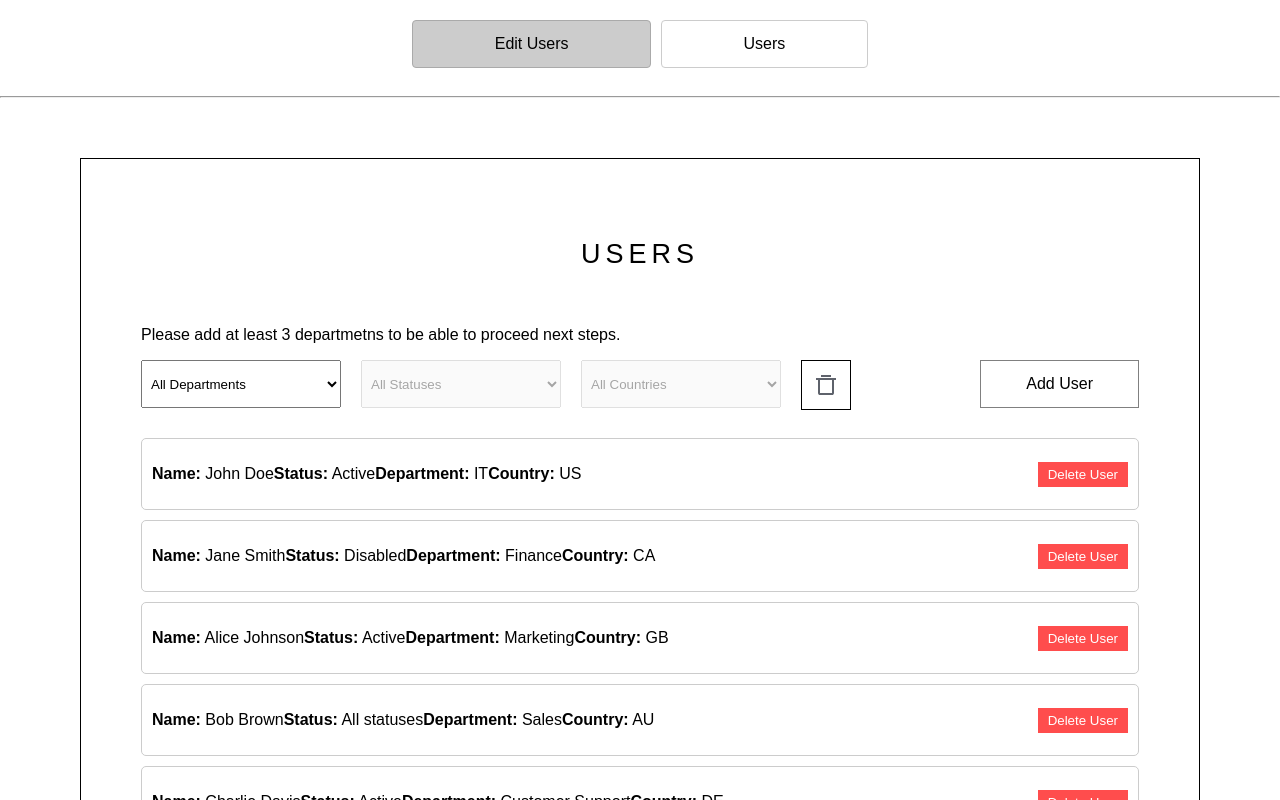
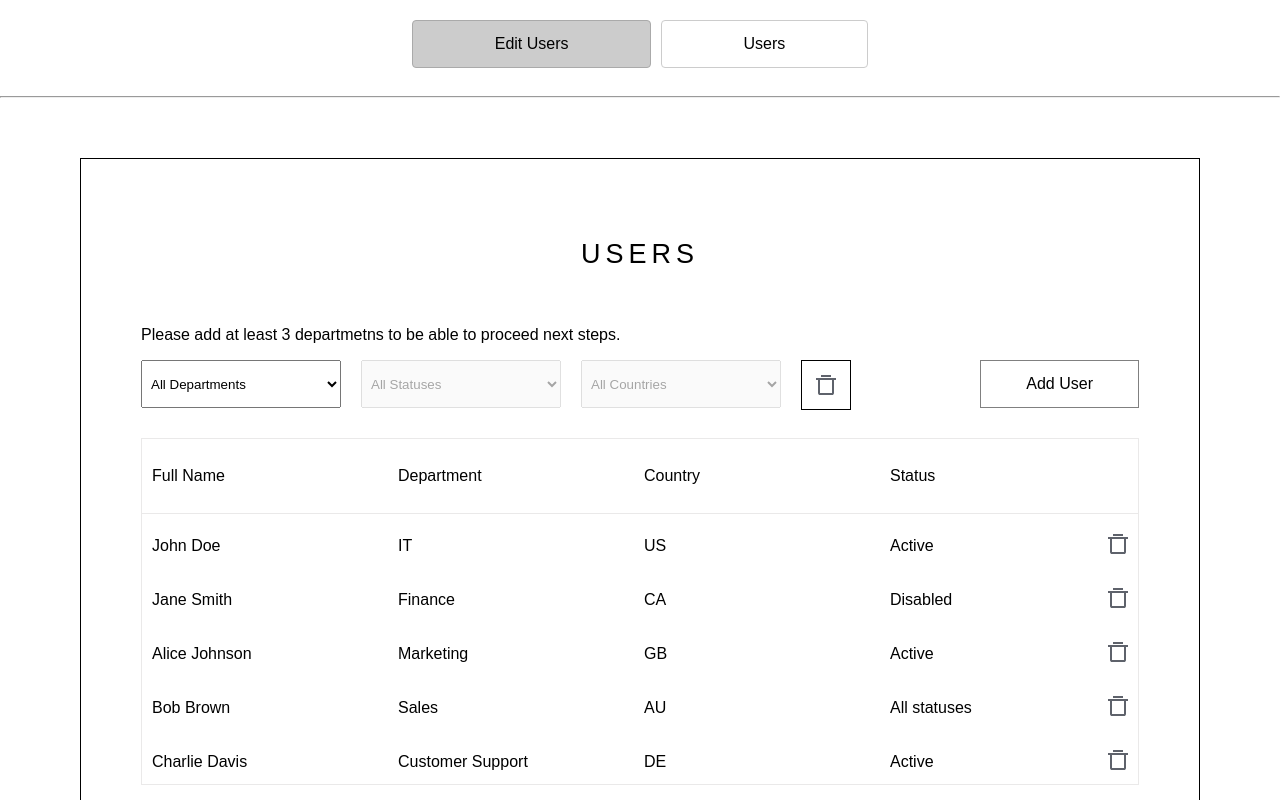
Before and after one commit to AndriyMykhailiyk/Test_15.01, a React (Create React App) app: page /users in a window 1280 px wide. Shown: the top 800 px of the page. Built offline with nearby package versions, Linux system fonts and the light colour scheme.

Commit message:
styling the user list component

```diff
--- a/src/UserComp/UserComp.jsx
+++ b/src/UserComp/UserComp.jsx
@@ -1,6 +1,6 @@
 import React, { useState, useEffect } from "react";
-import './Users.css';
-import Busket from '../svg/basket.svg'
+import "./Users.css";
+import Busket from "../svg/basket.svg";
 const Users = () => {
   const initialUsers = [
     {
@@ -8,35 +8,35 @@ const Users = () => {
       name: "John Doe",
       status: "Active",
       department: "IT",
-            country: "US"
+      country: "US",
     },
     {
       id: 2,
       name: "Jane Smith",
       status: "Disabled",
       department: "Finance",
-            country: "CA"
+      country: "CA",
     },
     {
       id: 3,
       name: "Alice Johnson",
       status: "Active",
       department: "Marketing",
-            country: "GB"
+      country: "GB",
     },
     {
       id: 4,
       name: "Bob Brown",
       status: "All statuses",
       department: "Sales",
-            country: "AU"
+      country: "AU",
     },
     {
       id: 5,
       name: "Charlie Davis",
       status: "Active",
       department: "Customer Support",
-            country: "DE"
+      country: "DE",
     },
   ];
 
@@ -54,7 +54,7 @@ const Users = () => {
     name: "",
     status: "",
     department: "",
-        country: ""
+    country: "",
   });
   const [selectedDepartment, setSelectedDepartment] = useState("");
 
@@ -64,7 +64,9 @@ const Users = () => {
 
   const handleDepartmentChange = (department) => {
     if (selectedDepartments.includes(department)) {
-            setSelectedDepartments(selectedDepartments.filter(dept => dept !== department));
+      setSelectedDepartments(
+        selectedDepartments.filter((dept) => dept !== department)
+      );
     } else {
       setSelectedDepartments([...selectedDepartments, department]);
     }
@@ -77,7 +79,7 @@ const Users = () => {
   };
 
   const deleteUser = (id) => {
-        const updatedUsers = users.filter(user => user.id !== id);
+    const updatedUsers = users.filter((user) => user.id !== id);
     setUsers(updatedUsers);
   };
 
@@ -91,15 +93,20 @@ const Users = () => {
       name: "",
       status: "",
       department: "",
-            country: ""
+      country: "",
     });
   };
 
   const addUser = () => {
-        if (newUser.name && newUser.status && newUser.department && newUser.country) {
+    if (
+      newUser.name &&
+      newUser.status &&
+      newUser.department &&
+      newUser.country
+    ) {
       const user = {
         id: users.length + 1,
-                ...newUser
+        ...newUser,
       };
       const updatedUsers = [...users, user];
       setUsers(updatedUsers);
@@ -113,27 +120,31 @@ const Users = () => {
     const { name, value } = e.target;
     setNewUser({
       ...newUser,
-            [name]: value
+      [name]: value,
     });
   };
 
-    const filteredUsers = users.filter(user => {
-        const matchesDepartment = selectedDepartments.length === 0 || selectedDepartments.includes(user.department);
+  const filteredUsers = users.filter((user) => {
+    const matchesDepartment =
+      selectedDepartments.length === 0 ||
+      selectedDepartments.includes(user.department);
     const matchesStatus = !selectedStatus || user.status === selectedStatus;
     const matchesCountry = !selectedCountry || user.country === selectedCountry;
     return matchesDepartment && matchesStatus && matchesCountry;
   });
 
-    const uniqueDepartments = [...new Set(users.map(user => user.department))];
-    const uniqueStatuses = [...new Set(users.map(user => user.status))];
-    const uniqueCountries = [...new Set(users.map(user => user.country))];
+  const uniqueDepartments = [...new Set(users.map((user) => user.department))];
+  const uniqueStatuses = [...new Set(users.map((user) => user.status))];
+  const uniqueCountries = [...new Set(users.map((user) => user.country))];
 
   return (
     <div className="users-container">
       <h1 className="UsersTitle">USERS</h1>
 
       <div className="wrapBloack">
-<p>Please add at least 3 departmetns to be able to proceed next steps.</p>
+        <p>
+          Please add at least 3 departmetns to be able to proceed next steps.
+        </p>
         <div className="wrappBlock">
           <div className="filters">
             <div className="department-filter">
@@ -143,7 +154,9 @@ const Users = () => {
               >
                 <option value="">All Departments</option>
                 {uniqueDepartments.map((department, index) => (
-            <option key={index} value={department}>{department}</option>
+                  <option key={index} value={department}>
+                    {department}
+                  </option>
                 ))}
               </select>
             </div>
@@ -156,12 +169,12 @@ const Users = () => {
               >
                 <option value="">All Statuses</option>
                 {uniqueStatuses.map((status, index) => (
-            <option key={index} value={status}>{status}</option>
+                  <option key={index} value={status}>
+                    {status}
+                  </option>
                 ))}
               </select>
             </div>
-
-
 
             <div className="country-filter">
               <select
@@ -171,16 +184,21 @@ const Users = () => {
               >
                 <option value="">All Countries</option>
                 {uniqueCountries.map((country, index) => (
-                            <option key={index} value={country}>{country}</option>
+                  <option key={index} value={country}>
+                    {country}
+                  </option>
                 ))}
               </select>
             </div>
 
-
             <div className="wrapperDelitew">
-    <img src={Busket} alt="basket" className="basket" onClick={resetFilters}/>
+              <img
+                src={Busket}
+                alt="basket"
+                className="basket"
+                onClick={resetFilters}
+              />
             </div>
-
           </div>
 
           <button onClick={openAddUserPopup} className="add-user-button">
@@ -189,19 +207,32 @@ const Users = () => {
         </div>
       </div>
 
+      <div className="user-list">
+        <div className="headeruserList">
+          <div className="user-info">
+            <p>Full Name</p>
+            <p>Department</p>
+            <p>Country</p>
+            <p>Status</p>
+          </div>
+        </div>
 
-            <div className="user-list">
-                {filteredUsers.map(user => (
+        {filteredUsers.map((user) => (
           <div key={user.id} className="user-item">
             <div className="user-info">
-                            <p><strong>Name:</strong> {user.name}</p>
-                            <p><strong>Status:</strong> {user.status}</p>
-                            <p><strong>Department:</strong> {user.department}</p>
-                            <p><strong>Country:</strong> {user.country}</p>
+              <p>{user.name}</p>
+              <p> {user.department}</p>
+              <p>{user.country}</p>
+              <p> {user.status}</p>
             </div>
-                        <button onClick={() => deleteUser(user.id)} className="delete-button">
-                            Delete User
-                        </button>
+            <div className="wrapperDelitew">
+              <img
+                src={Busket}
+                alt="basket"
+                className="basket1"
+                onClick={() => deleteUser(user.id)}
+              />
+            </div>
           </div>
         ))}
       </div>
@@ -212,10 +243,10 @@ const Users = () => {
             <h2 className="AddUsersTitle">ADD USER</h2>
 
             <div className="wrappInput">
-
               <div className="wrapOnInput">
-
-    <label htmlFor="name" className="LableText">Full Name:</label>
+                <label htmlFor="name" className="LableText">
+                  Full Name:
+                </label>
                 <input
                   type="text"
                   id="name"
@@ -228,7 +259,9 @@ const Users = () => {
               </div>
 
               <div className="wrapOnInput">
-    <label htmlFor="status" className="LableText">Status:</label>
+                <label htmlFor="status" className="LableText">
+                  Status:
+                </label>
                 <select
                   id="status"
                   name="status"
@@ -236,15 +269,21 @@ const Users = () => {
                   value={newUser.status}
                   onChange={handleNewUserChange}
                 >
-        <option value="" className="optionStyle">Select Status</option>
+                  <option value="" className="optionStyle">
+                    Select Status
+                  </option>
                   {uniqueStatuses.map((status, index) => (
-            <option key={index} value={status}>{status}</option>
+                    <option key={index} value={status}>
+                      {status}
+                    </option>
                   ))}
                 </select>
               </div>
 
               <div className="wrapOnInput">
-    <label htmlFor="department" className="LableText">Department:</label>
+                <label htmlFor="department" className="LableText">
+                  Department:
+                </label>
                 <select
                   id="department"
                   name="department"
@@ -252,15 +291,21 @@ const Users = () => {
                   onChange={handleNewUserChange}
                   className="selectAl"
                 >
-        <option value="" className="optionStyle">Select Department</option>
+                  <option value="" className="optionStyle">
+                    Select Department
+                  </option>
                   {uniqueDepartments.map((department, index) => (
-            <option key={index} value={department}>{department}</option>
+                    <option key={index} value={department}>
+                      {department}
+                    </option>
                   ))}
                 </select>
               </div>
 
               <div className="wrapOnInput">
-    <label htmlFor="country" className="LableText">Country:</label>
+                <label htmlFor="country" className="LableText">
+                  Country:
+                </label>
                 <select
                   id="country"
                   name="country"
@@ -268,12 +313,16 @@ const Users = () => {
                   value={newUser.country}
                   onChange={handleNewUserChange}
                 >
-        <option value="" className="optionStyle">Select Country</option>
+                  <option value="" className="optionStyle">
+                    Select Country
+                  </option>
                   {uniqueCountries.map((country, index) => (
-            <option key={index} value={country}>{country}</option>
+                    <option key={index} value={country}>
+                      {country}
+                    </option>
                   ))}
                 </select>
-</div >
+              </div>
             </div>
             <div className="popup-buttons">
               <button onClick={closeAddUserPopup} className="cancel-button">
--- a/src/UserComp/Users.css
+++ b/src/UserComp/Users.css
@@ -8,7 +8,7 @@
 .add-user-button {
   height: 100%;
   padding: 14px 45px;
-    background-color:transparent;
+  background-color: transparent;
   color: black;
   border: 1px solid gray;
   cursor: pointer;
@@ -38,7 +38,7 @@
 .filters select {
   padding: 5px;
   margin-bottom: 10px;
-    height: 48PX;
+  height: 48px;
   width: 200px;
 }
 
@@ -56,30 +56,18 @@
 }
 
 .user-list {
+  border: 1px solid rgb(234, 233, 233);
   display: flex;
   flex-direction: column;
   gap: 10px;
 }
 
 .user-item {
-    border: 1px solid #ccc;
   padding: 10px;
   border-radius: 5px;
   display: flex;
   justify-content: space-between;
   align-items: center;
-}
-
-.user-info {
-    flex: 1;
-}
-
-.delete-button {
-    padding: 5px 10px;
-    background-color: #ff4d4d;
-    color: white;
-    border: none;
-    cursor: pointer;
 }
 
 .delete-button:hover {
@@ -120,7 +108,6 @@
 }
 
 .add-user-popup input {
-
   padding: 10px 24px;
   height: 30px;
 }
@@ -128,14 +115,13 @@
 .add-user-popup select {
   height: 52px;
   padding: 0px 24px;
-
 }
-
 
 .popup-buttons {
   display: flex;
   gap: 20px;
-justify-content: end;}
+  justify-content: end;
+}
 
 .popup-buttons button {
   border: none;
@@ -143,7 +129,6 @@ justify-content: end;}
   border: 1px solid gray;
   cursor: pointer;
 }
-
 
 .wrappInput {
   display: flex;
@@ -202,8 +187,8 @@ justify-content: end;}
 
   margin: 0;
   font-weight: 500;
-    letter-spacing: 5PX;
-    font-size: 27PX;
+  letter-spacing: 5px;
+  font-size: 27px;
   display: flex;
   justify-content: center;
 }
@@ -217,3 +202,24 @@ justify-content: end;}
   display: flex;
   flex-direction: column;
 }
+.user-info > p {
+  margin: 0;
+  width: 200px;
+}
+.user-info {
+  display: flex;
+  justify-content: space-between;
+  gap: 46px;
+}
+
+.headeruserList {
+  border-bottom: 1px solid rgb(234, 233, 233);
+  padding: 28px 10px;
+  display: flex;
+  justify-content: space-between;
+  gap: 46px;
+}
+
+.basket1:hover {
+  cursor: pointer;
+}
```
Lines whose indentation alone changed are shown as unchanged.
